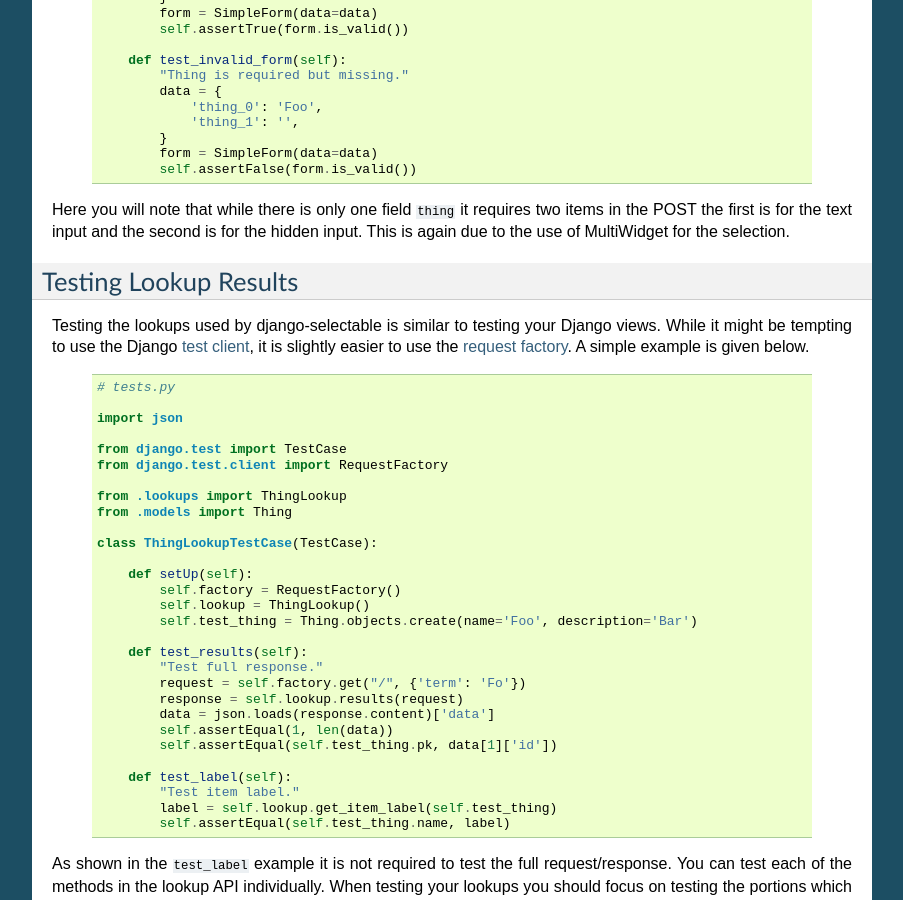
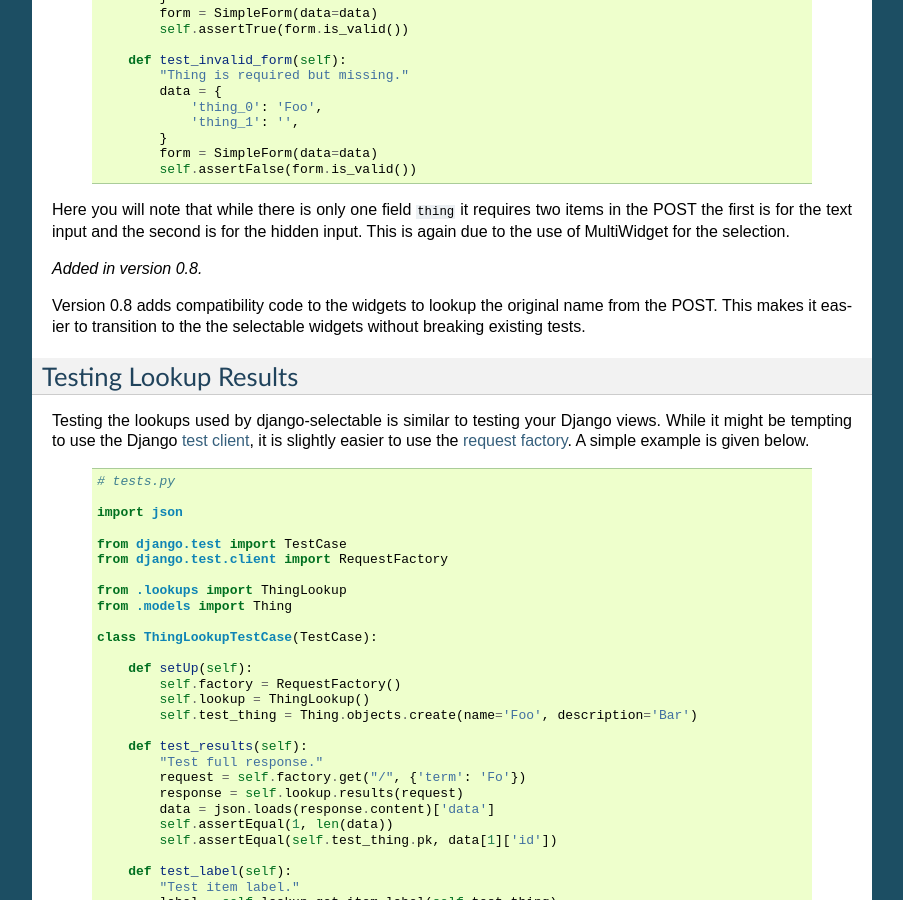
Before and after one commit to mlavin/django-selectable, a Sphinx documentation site: the page built from docs/testing.rst, in a window 1280 px wide and 900 px high, scrolled down 1271 px. Shown: the whole window, without its empty margins (198-1101 px from the left). Built offline with Sphinx 7.4.7, drawn with Linux system fonts in a browser that asks for light colours.

Commit message:
Add note to the testing docs about name change code.

```diff
--- a/docs/testing.rst
+++ b/docs/testing.rst
@@ -100,6 +100,12 @@ Here you will note that while there is only one field ``thing`` it requires
 two items in the POST the first is for the text input and the second is for
 the hidden input. This is again due to the use of MultiWidget for the selection.
 
+.. versionadded:: 0.8
+
+Version 0.8 adds compatibility code to the widgets to lookup the original name
+from the POST. This makes it easier to transition to the the selectable widgets without
+breaking existing tests.
+
 
 Testing Lookup Results
 --------------------------------------------------
```
